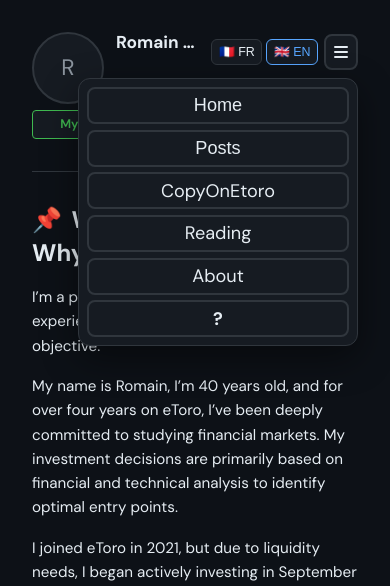
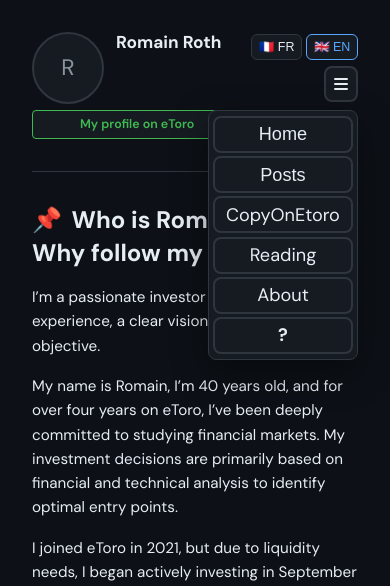
Before and after one commit to RomainR99/etoro_interface, a Flask app: page /about in a window 390 px wide, after a click on "Menu". Shown: the top 586 px of the page. Run offline with Flask 3, Linux system fonts and the light colour scheme; data that the repository does not hold is empty; some libraries are stand-ins or nearby versions.

Commit message:
Mobile header: flags above burger; compact burger nav menu
- site_chrome_styles: ≤640px header-right column stack
- Tighter nav dropdown (padding, gap, font, min-height) on small screens

```diff
--- a/templates/partials/site_chrome_styles.html
+++ b/templates/partials/site_chrome_styles.html
@@ -479,10 +479,14 @@
                 margin-top: 0;
             }
             .header-right {
+                flex-direction: column;
+                align-items: flex-end;
+                justify-content: flex-start;
                 align-self: flex-start;
                 padding-top: 0.12rem;
-                gap: 0.35rem;
+                gap: 0.4rem;
             }
+            /* order déjà défini en ≤1199px : drapeaux (-1) au-dessus du burger (1) */
             .btn-etoro-header__label {
                 white-space: nowrap;
                 overflow: hidden;
@@ -496,6 +500,30 @@
                 white-space: nowrap;
                 padding: 0.28rem 0.42rem;
                 font-size: 0.78rem;
+            }
+            /* Menu burger : empreinte minimale */
+            .header-nav-menu {
+                min-width: 0;
+                width: max-content;
+                max-width: min(200px, calc(100vw - 1.75rem));
+                padding: 0.28rem;
+                gap: 0.2rem;
+                border-radius: 8px;
+            }
+            .header-nav-menu .nav-header-btn {
+                width: 100%;
+                min-height: 0;
+                padding: 0.26rem 0.4rem;
+                font-size: 0.78rem;
+                border-width: 1px;
+                border-radius: 6px;
+                line-height: 1.15;
+            }
+            .header-nav-menu .nav-help-btn {
+                min-width: 0;
+                width: 100%;
+                padding: 0.26rem 0.4rem;
+                font-size: 0.82rem;
             }
         }
         @media (min-width: 1200px) {
```
